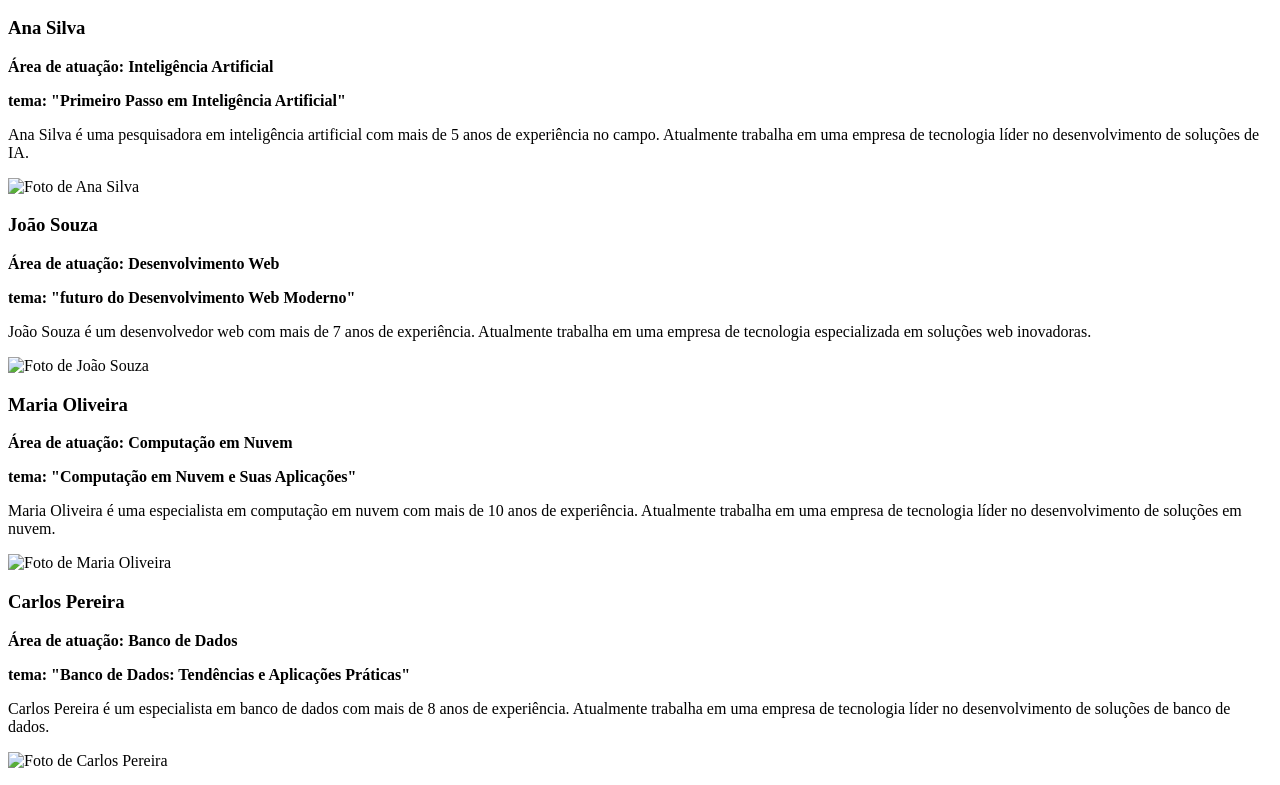
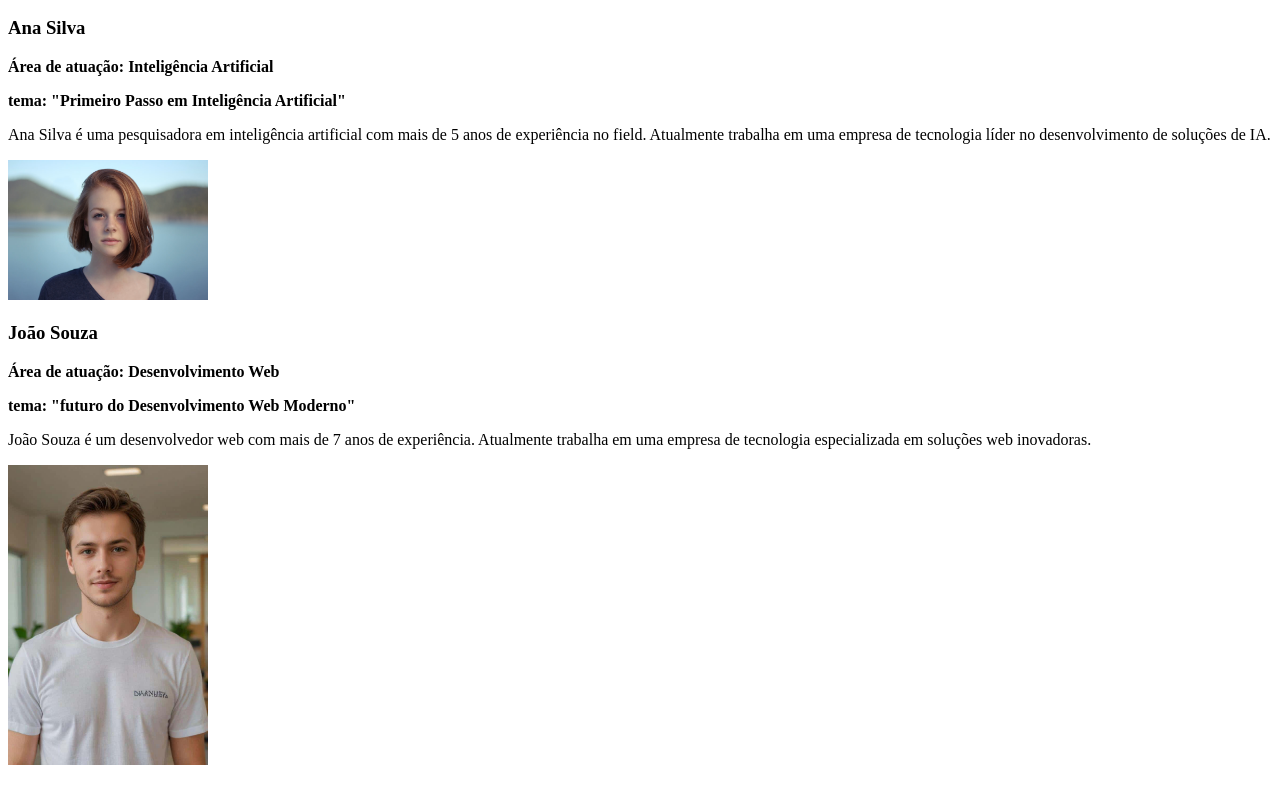
Before and after one commit to joaonicimi/techday, a plain HTML site: page index.html in a window 1280 px wide. Shown: the part 851-1636 px from the top of the page. Drawn offline with Linux system fonts and the light colour scheme.

Commit message:
adicionar imagens e editar index

```diff
--- a/index.html
+++ b/index.html
@@ -48,26 +48,26 @@
             <h3>Ana Silva</h3>
             <p><strong> Área de atuação: Inteligência Artificial</strong></p>
             <p><strong>tema: "Primeiro Passo em Inteligência Artificial"</strong></p>
-            <p>Ana Silva é uma pesquisadora em inteligência artificial com mais de 5 anos de experiência no campo. Atualmente trabalha em uma empresa de tecnologia líder no desenvolvimento de soluções de IA.</p>
-            <img src="./img/ana_silva.jpg" alt="Foto de Ana Silva">
+            <p>Ana Silva é uma pesquisadora em inteligência artificial com mais de 5 anos de experiência no field. Atualmente trabalha em uma empresa de tecnologia líder no desenvolvimento de soluções de IA.</p>
+            <img src="./img/ana_silva.jpg" alt="Foto de Ana Silva" width="200" height="140">
 
             <h3>João Souza</h3>
             <p><strong>Área de atuação: Desenvolvimento Web</strong></p>
             <p><strong>tema: "futuro do Desenvolvimento Web Moderno"</strong></p>
             <p>João Souza é um desenvolvedor web com mais de 7 anos de experiência. Atualmente trabalha em uma empresa de tecnologia especializada em soluções web inovadoras.</p>
-            <img src="./img/joao_souza.jpg" alt="Foto de João Souza">
+            <img src="./img/joao_souza.jpg" alt="Foto de João Souza" width="200" height="300">
 
             <h3>Maria Oliveira</h3>
             <p><strong>Área de atuação: Computação em Nuvem</strong></p>
             <p><strong>tema: "Computação em Nuvem e Suas Aplicações"</strong></p>
             <p>Maria Oliveira é uma especialista em computação em nuvem com mais de 10 anos de experiência. Atualmente trabalha em uma empresa de tecnologia líder no desenvolvimento de soluções em nuvem.</p>
-            <img src="./img/maria_oliveira.jpg" alt="Foto de Maria Oliveira">
+            <img src="./img/maria_oliveira.jpg" alt="Foto de Maria Oliveira" width="200" height="300">
 
             <h3>Carlos Pereira</h3>
             <p><strong>Área de atuação: Banco de Dados</strong></p>
             <p><strong>tema: "Banco de Dados: Tendências e Aplicações Práticas"</strong></p>
             <p>Carlos Pereira é um especialista em banco de dados com mais de 8 anos de experiência. Atualmente trabalha em uma empresa de tecnologia líder no desenvolvimento de soluções de banco de dados.</p>
-            <img src="./img/carlos_pereira.jpg" alt="Foto de Carlos Pereira">
+            <img src="./img/carlos_pereira.jpg" alt="Foto de Carlos Pereira" width="200" height="150">
         </div>
         <h2 id="inscricao">Inscrição</h2>
         <ul>
```
Also changed, not shown: img/ana_silva.jpg (added), img/carlos_pereira.jpg (added), img/joao_souza.jpg (added), img/maria_oliveira.jpg (added).
